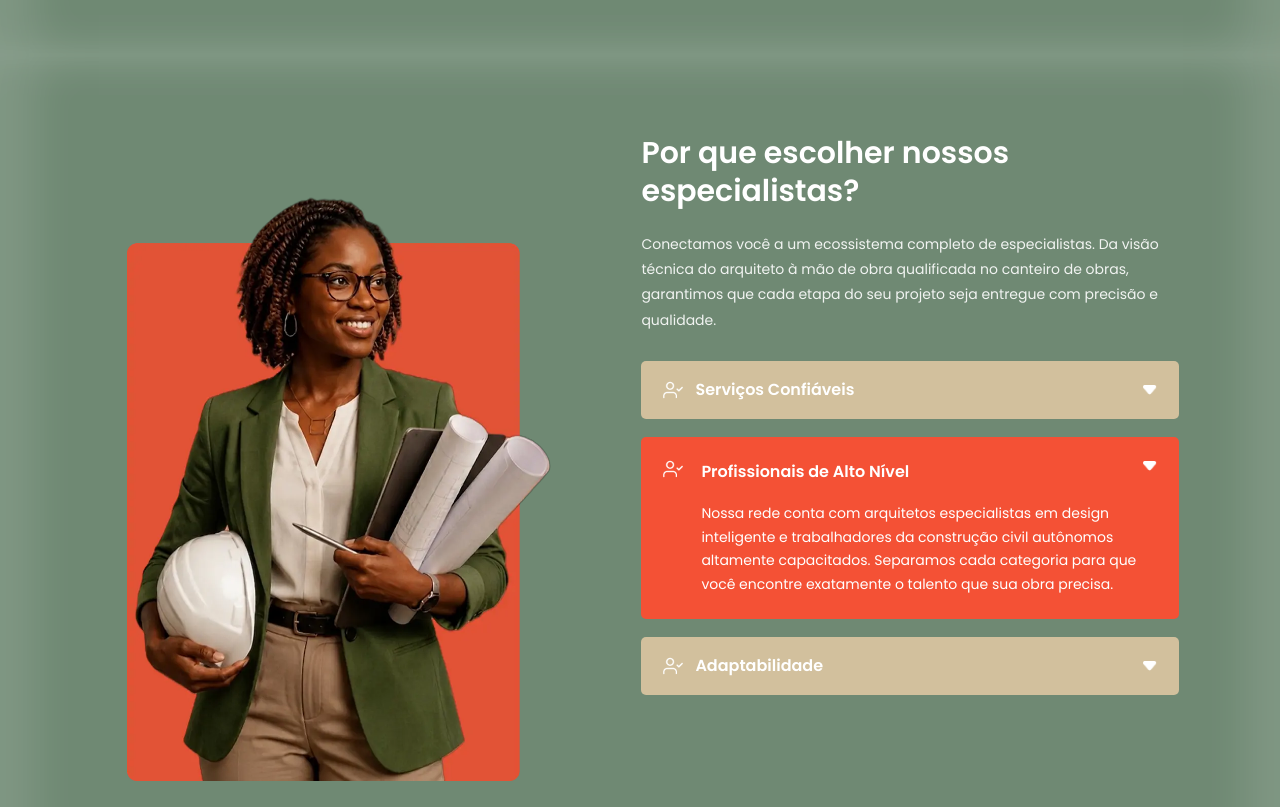
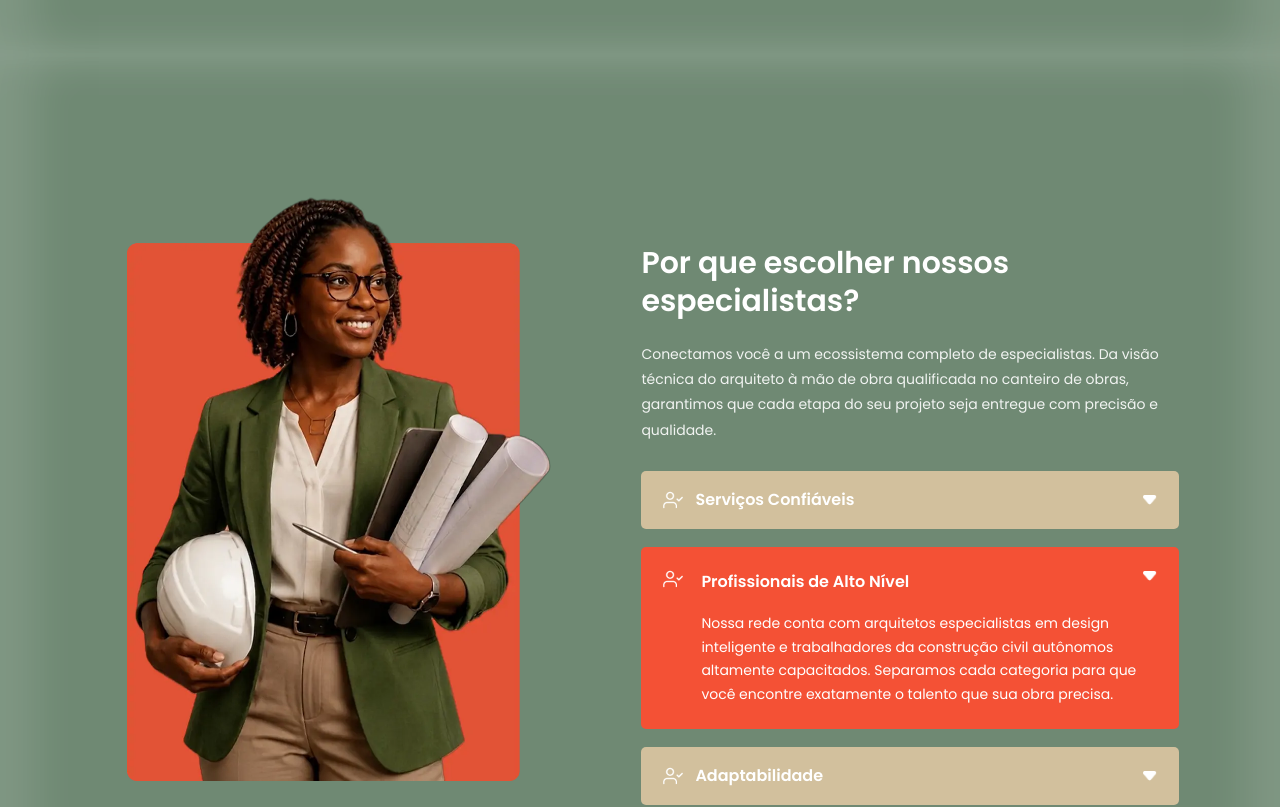
Before and after one commit to KROOQOFC/Front-End-KROOQ, a React (Vite) app in the folder krooq/: page /servicos in a window 1280 px wide. Shown: the part 1540-2347 px from the top of the page. Built offline with nearby package versions, Linux system fonts and the light colour scheme; no server answers.

Commit message:
ajusta posição do componente ColunaEspecialistas

```diff
--- a/krooq/src/components/ServicosEspecialistas/ServicosEspecialistas.css
+++ b/krooq/src/components/ServicosEspecialistas/ServicosEspecialistas.css
@@ -29,7 +29,8 @@
   display: flex;
   flex-direction: column;
   gap: 28px;
-  transform: translateY(-40px);
+  position: relative;
+  top: 70px;
 }
 
 .ExplicacaoEspecialista {
```
